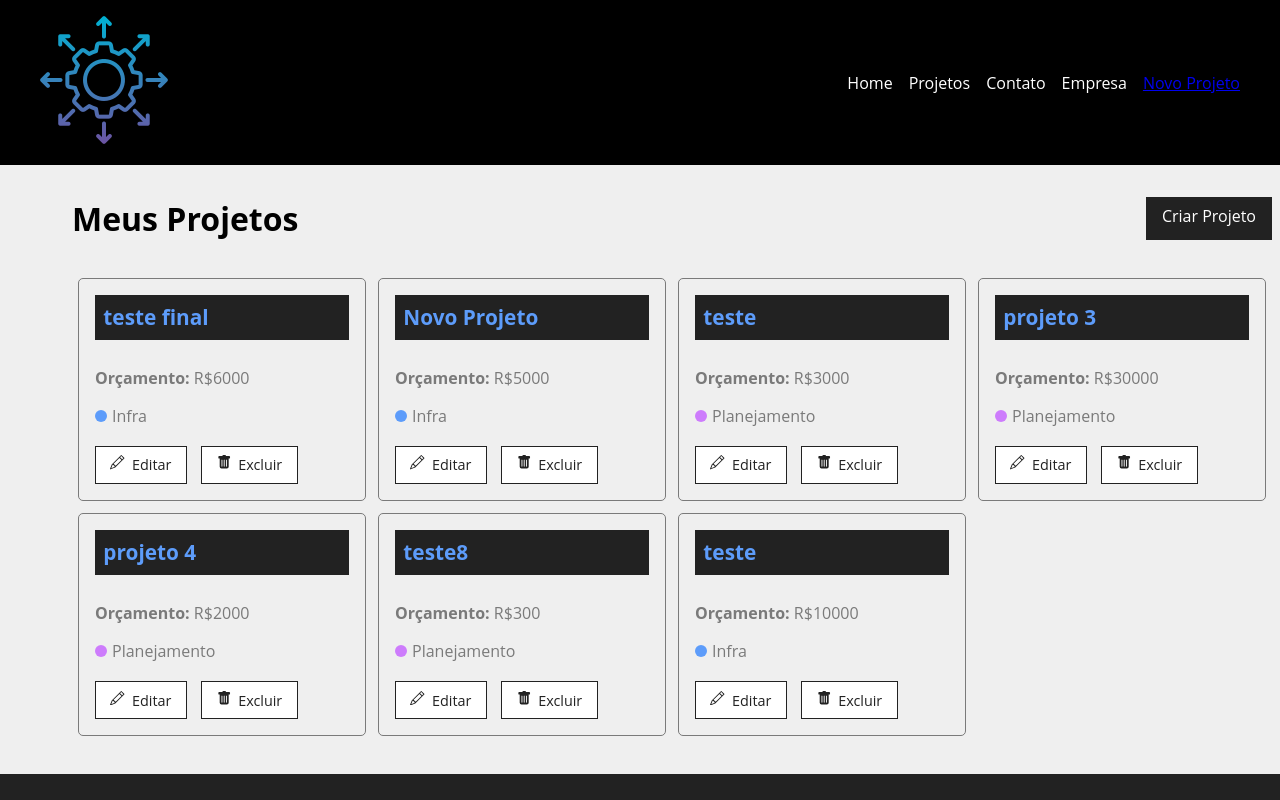
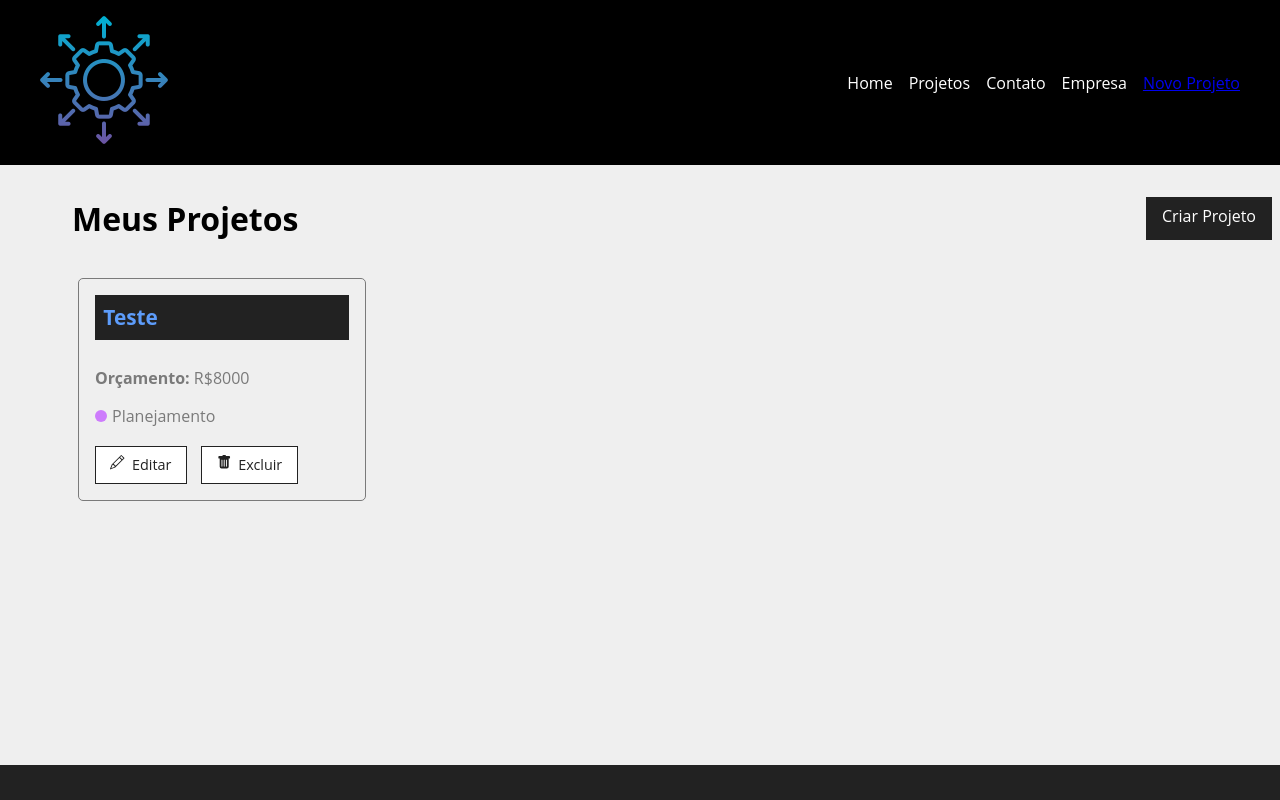
Before and after one commit to JoaoFP-QA/gerenciamento-de-projeto, a React (Create React App) app: page /Projects in a window 1280 px wide. Shown: the top 800 px of the page. Built offline with nearby package versions, Linux system fonts and the light colour scheme; data requests are answered from the project's data file.

Commit message:
finalizando a função excluir

```diff
--- a/db.json
+++ b/db.json
@@ -1,78 +1,12 @@
 {
   "projects": [
     {
-      "id": "8e7a",
-      "name": "teste final",
-      "budget": "6000",
-      "category": {
-        "id": "1",
-        "name": "Infra"
-      },
-      "cost": 0,
-      "services": []
-    },
-    {
-      "id": "9d7b",
-      "name": "Novo Projeto",
-      "budget": "5000",
-      "category": {
-        "id": "1",
-        "name": "Infra"
-      },
-      "cost": 0,
-      "services": []
-    },
-    {
-      "id": "3bcd",
-      "name": "teste",
-      "budget": "3000",
+      "id": "175c",
+      "name": "Teste",
+      "budget": "8000",
       "category": {
         "id": "4",
         "name": "Planejamento"
-      },
-      "cost": 0,
-      "services": []
-    },
-    {
-      "id": "3700",
-      "name": "projeto 3",
-      "budget": "30000",
-      "category": {
-        "id": "4",
-        "name": "Planejamento"
-      },
-      "cost": 0,
-      "services": []
-    },
-    {
-      "id": "6c7d",
-      "name": "projeto 4",
-      "budget": "2000",
-      "category": {
-        "id": "4",
-        "name": "Planejamento"
-      },
-      "cost": 0,
-      "services": []
-    },
-    {
-      "id": "71b3",
-      "name": "teste8",
-      "budget": "300",
-      "category": {
-        "id": "4",
-        "name": "Planejamento"
-      },
-      "cost": 0,
-      "services": []
-    },
-    {
-      "id": "0d50",
-      "name": "teste",
-      "budget": "10000",
-      "category": {
-        "id": "1",
-        "name": "Infra"
       },
       "cost": 0,
       "services": []
--- a/src/components/pages/Projects.js
+++ b/src/components/pages/Projects.js
@@ -13,6 +13,7 @@
 function Projects() {
     const [projects, setProjects] = useState([])
     const [removeLoading, setRemoveLoading] = useState(false)
+    const [projectMessage, setProjectMessage] = useState('')
 
     const location = useLocation()
     let message = ''
@@ -40,11 +41,23 @@
 
             }, 300
         )
+    }, [])
 
+    function removeProject(id) {
+        fetch(`http://localhost:5000/projects/${id}`, {
+            method: 'DELETE',
+            headers: {
+                'content-Type': 'application/json'
+            },
+        }).then(resp => resp.json())
+        .then(data => {
+            setProjects(projects.filter((project) => project.id !== id))
+            setProjectMessage('Projeto removido com sucesso!')
+        })
+        .catch(err => console.log(err))
 
+        }
 
-
-    }, [])
 
     return (
     <div className={styles.project_container}>
@@ -54,6 +67,7 @@
         </div>
 
         {message &&<Message type="success" msg={message} />}
+        {projectMessage &&<Message type="success" msg={projectMessage} />}
         <Container customClass="start">
           {projects.length > 0 &&
             projects.map((project) => (
@@ -63,6 +77,7 @@
             budget={project.budget}
             category={project.category.name}
             key={project.id}
+            handleRemove={removeProject}
             />
         ))}
         {!removeLoading && <Loading />}
--- a/src/components/project/ProjectCard.js
+++ b/src/components/project/ProjectCard.js
@@ -4,6 +4,11 @@
 import { BsPencil, BsFillTrashFill } from 'react-icons/bs'
 
 function ProjectCard ({ id, name, budget, category, handleRemove }) {
+
+    const remove =(e) => {
+        e.preventDefault()
+        handleRemove(id)
+    }
 
     return (
         <div className={styles.project_card}>
@@ -18,7 +23,7 @@
                 <Link to="/">
                     <BsPencil /> Editar
                 </Link>
-                <button>
+                <button onClick={remove}>
                     <BsFillTrashFill /> Excluir
                 </button>
             </div>
```
